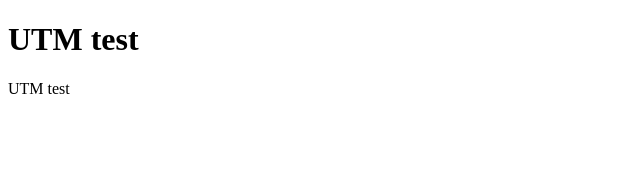
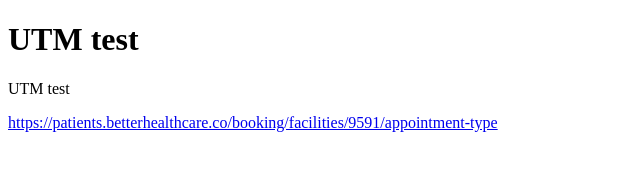
Before and after one commit to andriy-mazur-1988/andriy-mazur-1988.github.io, a plain HTML site: page index.html in a window 1280 px wide. Shown: the whole page, without its empty margins (0-640 px from the left). Drawn offline with Linux system fonts and the light colour scheme.

Commit message:
Update index.html

```diff
--- a/index.html
+++ b/index.html
@@ -11,6 +11,6 @@
 <body>
 <h1>UTM test</h1>
 <p>UTM test</p>
-<a href="https://patients.betterhealthcare.co/booking/facilities/9591/appointment-type" </a>
+<p><a href="https://patients.betterhealthcare.co/booking/facilities/9591/appointment-type">https://patients.betterhealthcare.co/booking/facilities/9591/appointment-type</a></p>
 </body>
 </html>
```
